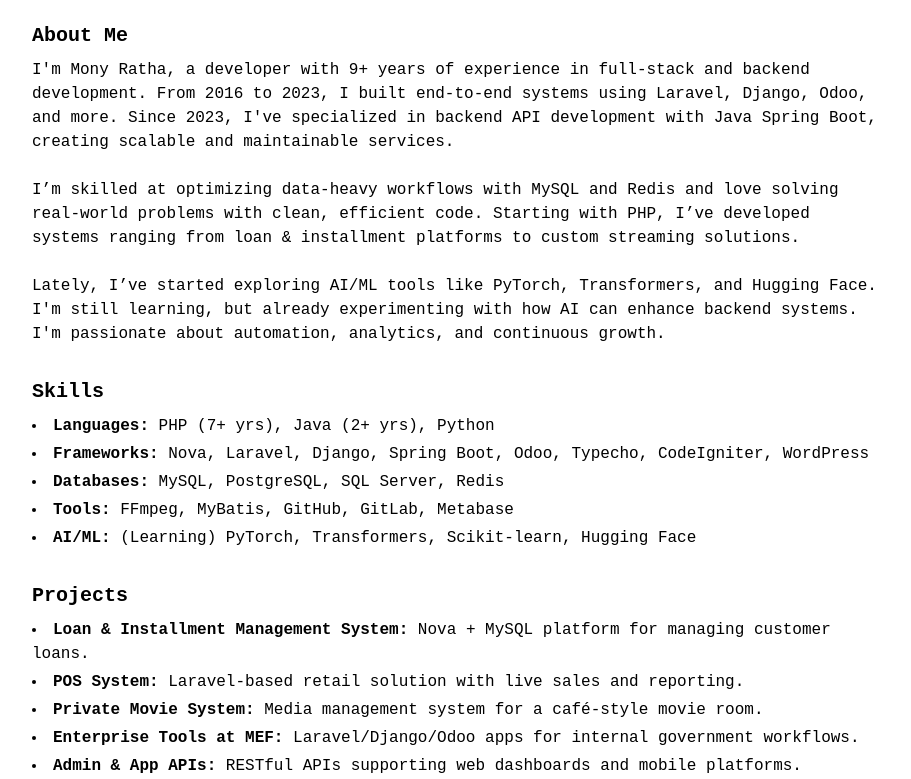
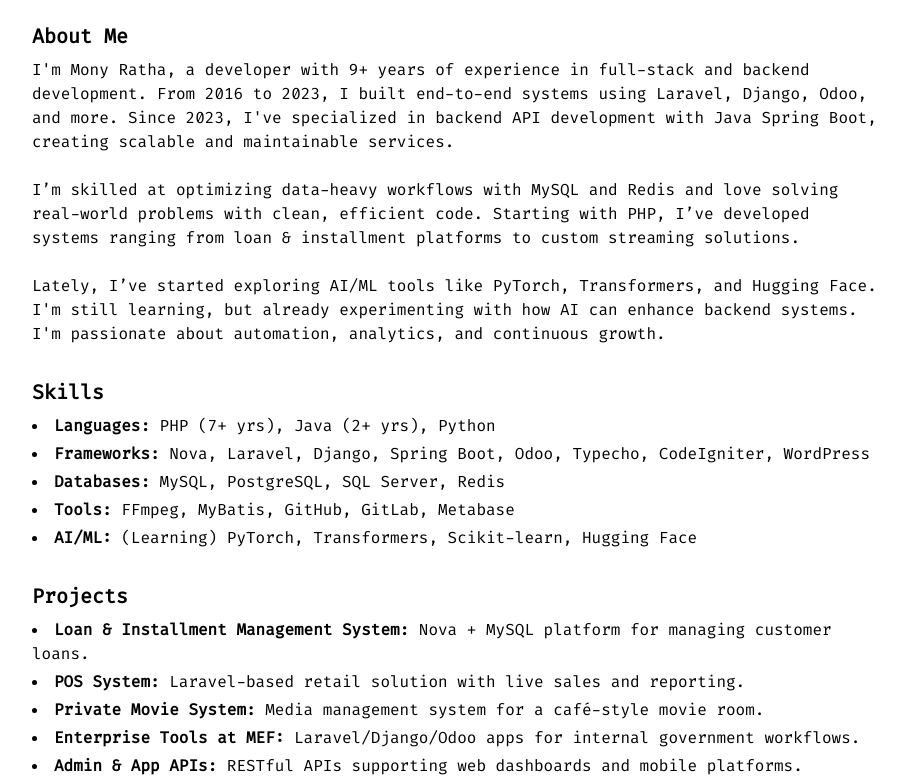
Before and after one commit to monyratha/monyratha.github.io, a plain HTML site: page index.html in a window 1280 px wide. Shown: the part 78-857 px from the top of the page, without its empty margins (184-1095 px from the left). Drawn offline with nearby package versions, Linux system fonts and the light colour scheme.

Commit message:
Add Fira Code font link before Tailwind

```diff
--- a/index.html
+++ b/index.html
@@ -4,6 +4,7 @@
     <meta charset="UTF-8"/>
     <meta name="viewport" content="width=device-width, initial-scale=1.0"/>
     <title>Mony Ratha - Portfolio</title>
+    <link rel="stylesheet" href="https://fonts.googleapis.com/css2?family=Fira+Code&display=swap">
     <script src="https://cdn.tailwindcss.com"></script>
     <script>
         tailwind.config = {
```
